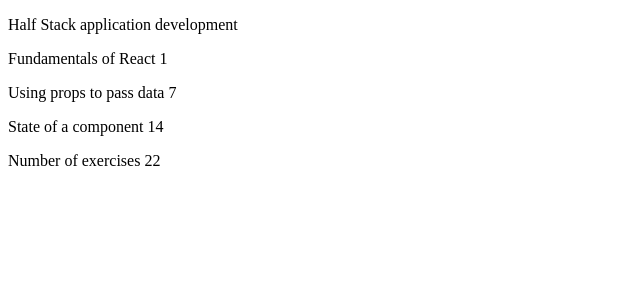
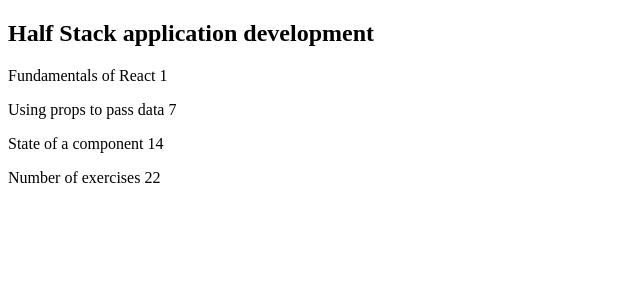
Before and after one commit to LeoBC24/React_part1, a React (Vite) app: page / in a window 1280 px wide. Shown: the top 300 px of the page, without its empty margins (0-640 px from the left). Built offline with nearby package versions, Linux system fonts and the light colour scheme.

Commit message:
1.5 tehty

```diff
--- a/src/App.jsx
+++ b/src/App.jsx
@@ -1,9 +1,6 @@
 const Header = (props) => {
-  return (
-    <section>
-      <p>{props.course}</p>
-    </section>
-  )
+  console.log(props)
+  return <h1>{props.course.name}</h1>
 }
 const Part = ({name, exercises}) => {
   return(
@@ -13,34 +10,47 @@
   )
 }
 
-const Content = ({part1, part2, part3}) => {
+const Content = ({parts}) => {
   return (
     <section>
-      <Part name={part1.name} exercises={part1.exercises}/>
-      <Part name={part2.name} exercises={part2.exercises}/>
-      <Part name={part3.name} exercises={part3.exercises}/>
+      <Part name={parts[0].name} exercises={parts[0].exercises}/>
+      <Part name={parts[1].name} exercises={parts[1].exercises}/>
+      <Part name={parts[2].name} exercises={parts[2].exercises}/>
     </section>
   )
 }
-const Total = (props) => {
+const Total = ({parts}) => {
   return (
     <section>
-      <p>Number of exercises {props.exercises1 + props.exercises2 + props.exercises3}</p>
+      <p>Number of exercises {parts[0].exercises + parts[1].exercises + parts[2].exercises}</p>
     </section>
   )
 }
 
 const App = () => {
-  const course = "Half Stack application development"
-  const part1 = {name: "Fundamentals of React ", exercises: 1};
-  const part2 = {name: "Using props to pass data ", exercises: 7};
-  const part3 = {name: "State of a component ", exercises: 14};
+  const course = {
+    name: "Half Stack application development",
+    parts: [
+      {
+        name: "Fundamentals of React ",
+        exercises: 1
+      },
+      {
+        name: "Using props to pass data ",
+        exercises: 7
+      },
+      {
+        name: "State of a component ",
+        exercises: 14
+      },
+    ]
+  }
 
   return (
     <section>
-      <Header course={course}/>
-      <Content part1={part1} part2={part2} part3={part3} />
-      <Total exercises1={part1.exercises} exercises2={part2.exercises} exercises3={part3.exercises}/>
+      <Header course = {course}/>
+      <Content parts = {course.parts}/>
+      <Total parts = {course.parts}/>
     </section>
   )
 }
```
